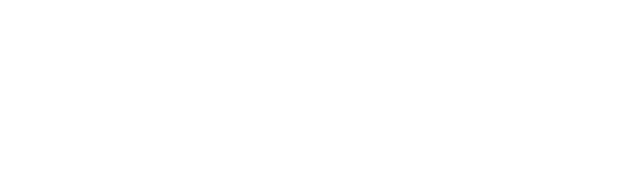
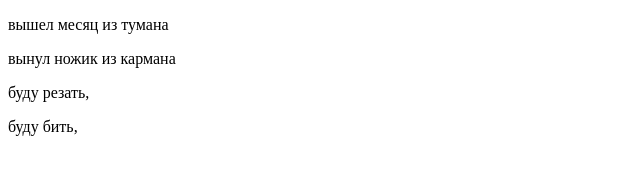
Before and after one commit to Mukhina-Olesia/first-project, a plain HTML site: page index.html in a window 1280 px wide. Shown: the whole page, without its empty margins (0-640 px from the left). Drawn offline with Linux system fonts and the light colour scheme.

Commit message:
стишок

```diff
--- a/index.html
+++ b/index.html
@@ -1,12 +1,15 @@
 <!DOCTYPE html>
 <html lang="en">
-<head>
-  <meta charset="UTF-8">
-  <meta http-equiv="X-UA-Compatible" content="IE=edge">
-  <meta name="viewport" content="width=device-width, initial-scale=1.0">
-  <title>Document</title>
-</head>
-<body>
-
-</body>
+  <head>
+    <meta charset="UTF-8" />
+    <meta http-equiv="X-UA-Compatible" content="IE=edge" />
+    <meta name="viewport" content="width=device-width, initial-scale=1.0" />
+    <title>Document</title>
+  </head>
+  <body>
+    <p>вышел месяц из тумана</p>
+    <p>вынул ножик из кармана</p>
+    <p>буду резать,</p>
+    <p>буду бить,</p>
+  </body>
 </html>
```
